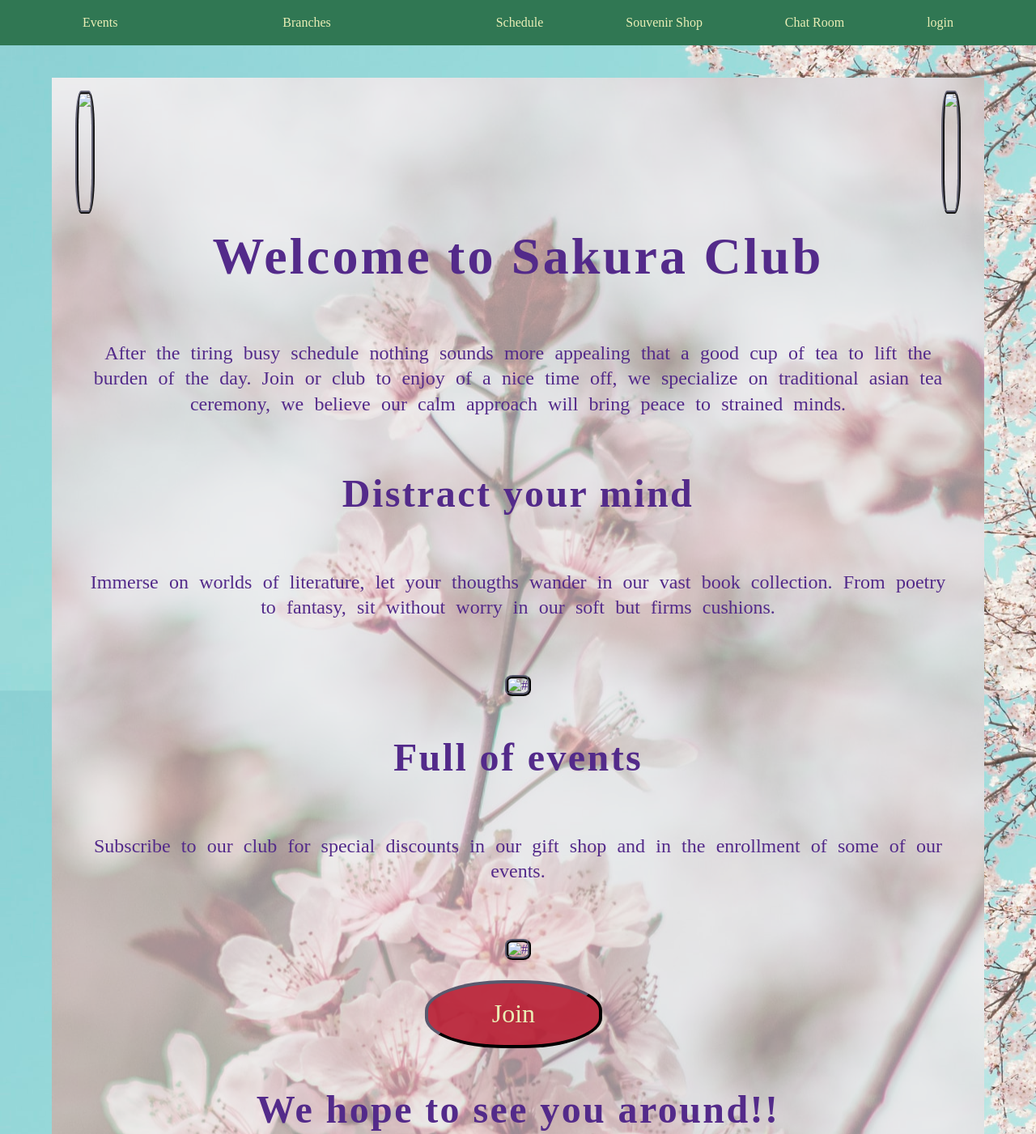
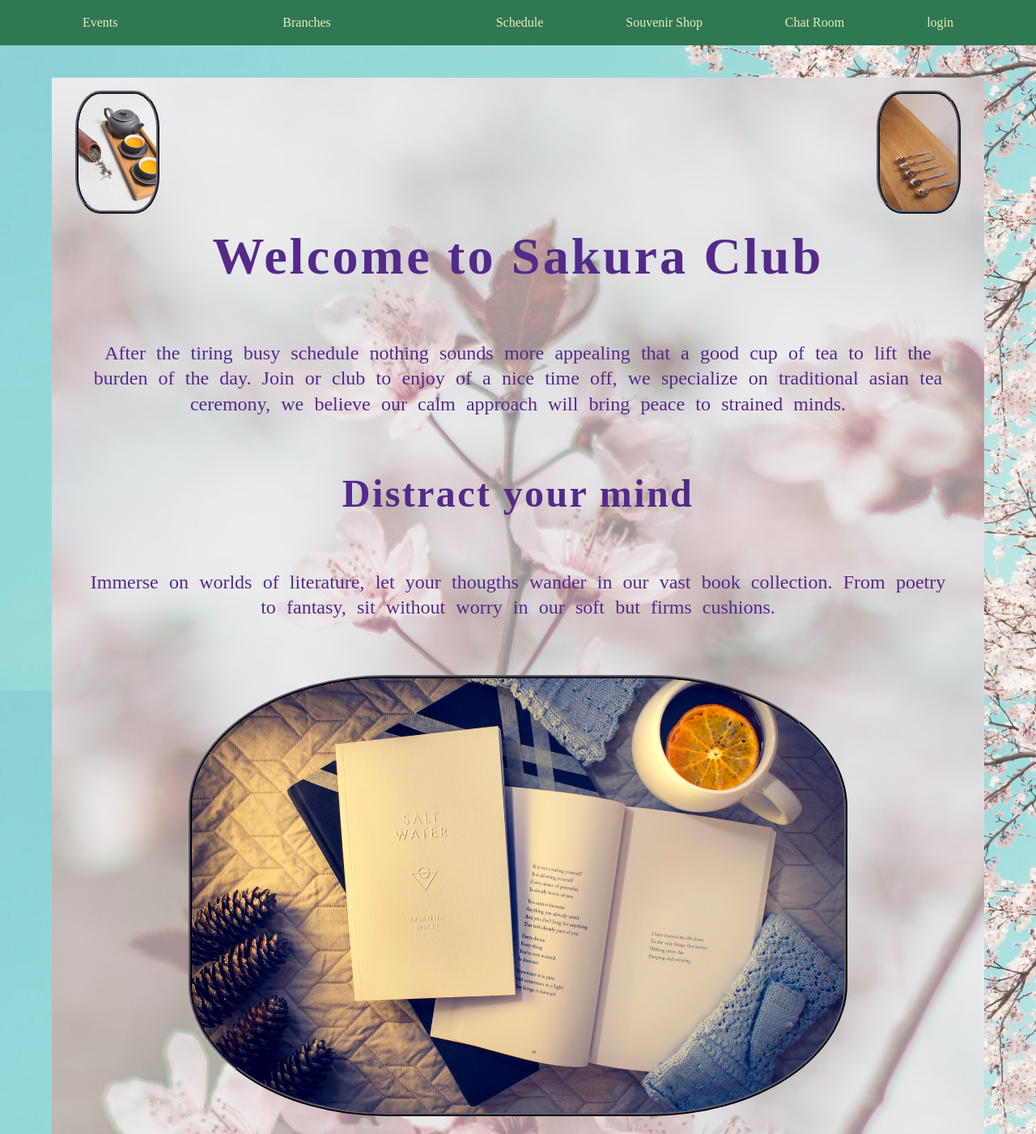
Before and after one commit to Aina734/Sakura-club-, a plain HTML site: page index.html in a window 1280 px wide. Shown: the top 1401 px of the page at 81% size. Drawn offline with Linux system fonts and the light colour scheme; files whose address does not match are found by name; a web font is replaced by a local one.

Commit message:
images linked to html

```diff
--- a/index.html
+++ b/index.html
@@ -25,8 +25,8 @@
         <div class="presentation">
         <div class="ini">
 <div class="pair">
-    <img src="../responsive-club-webpage/imagenes/asian tea set.jpg">
-    <img src="../responsive-club-webpage/imagenes/tea in teaspoon.jpg">
+    <img src="asian tea set.jpg">
+    <img src="tea in teaspoon.jpg">
     </div>
         <h1> Welcome to Sakura Club</h1>
         <p>
@@ -40,7 +40,7 @@
      Immerse on worlds of literature, let your thougths wander in our vast book collection. From poetry to fantasy, sit without worry in our
      soft but firms cushions.
     </p>
-    <img src="../responsive-club-webpage/imagenes/book.jpg" alt='#'>
+    <img src="book.jpg" alt='#'>
 
 
     <h2>Full of events</h2>
@@ -48,7 +48,7 @@
         Subscribe to our club for special discounts in our gift shop and in the enrollment of
         some of our events.
     </p>
-    <img src="../responsive-club-webpage/imagenes/set with flowers.jpg" alt='#'>
+    <img src="set with flowers.jpg" alt='#'>
     <div id="join"><a href="#">Join</a></div>
     <h2>We hope to see you around!!</h2>
 </div>
```
